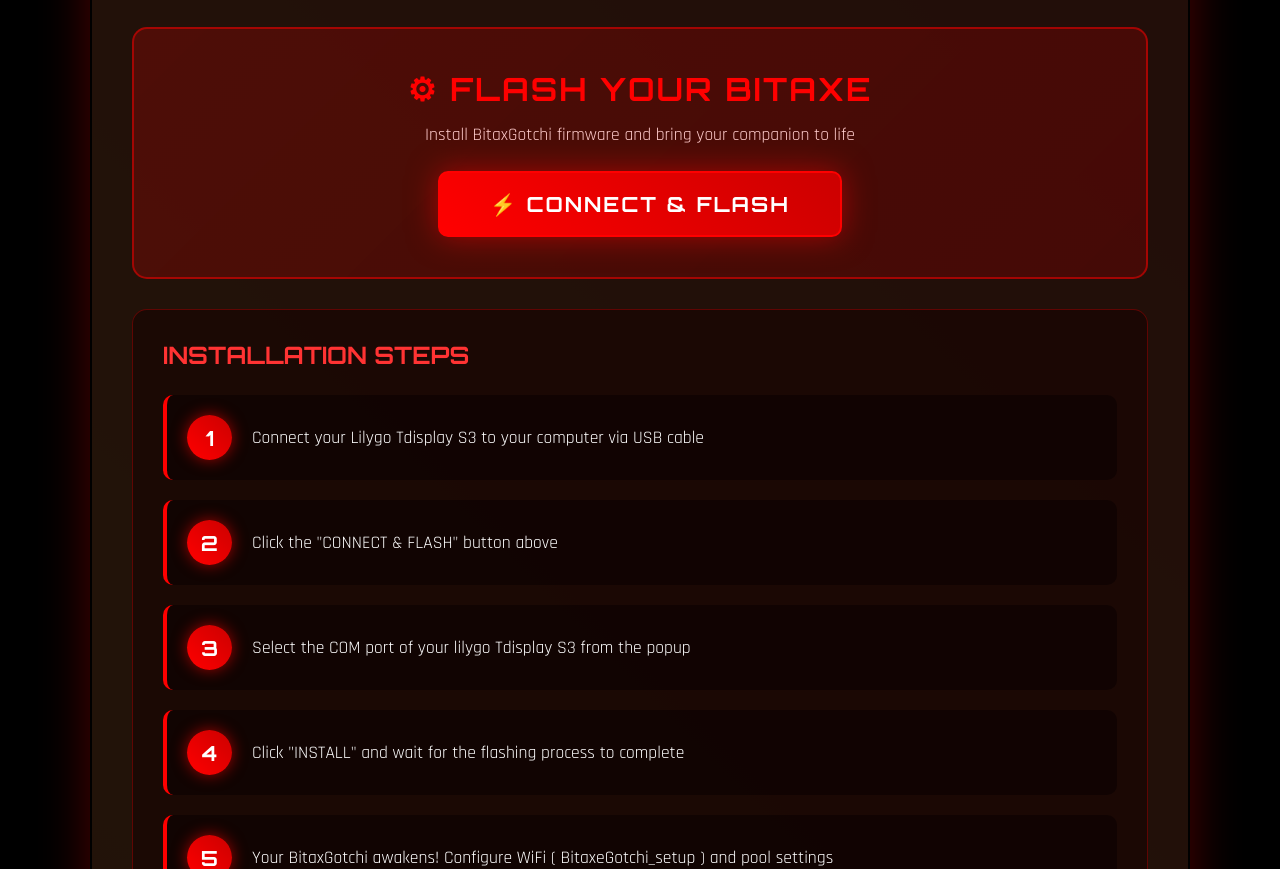
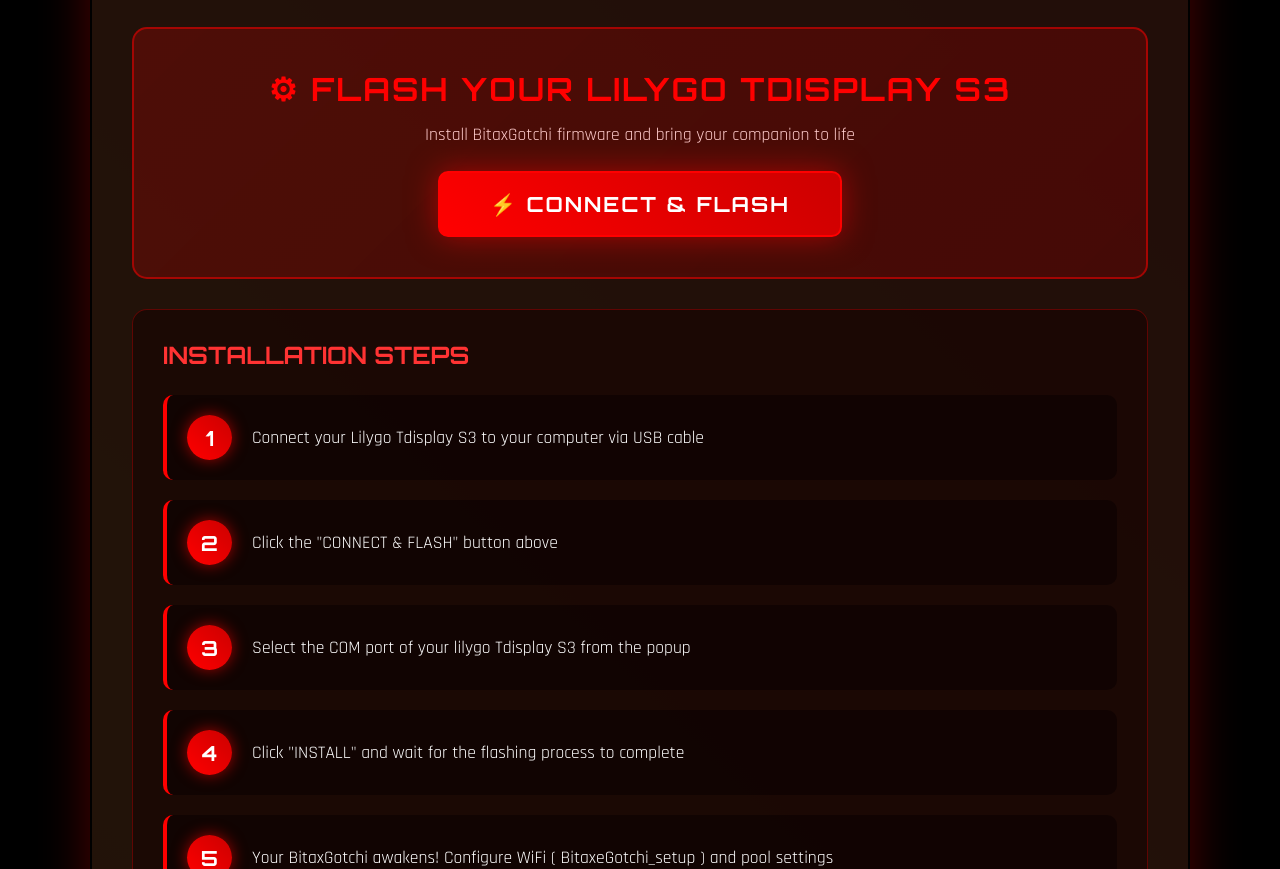
Before and after one commit to Silexperience210/bitaxegotchi, a plain HTML site: page index.html in a window 1280 px wide. Shown: the part 1054-1923 px from the top of the page. Drawn offline with Linux system fonts and the light colour scheme.

Commit message:
Update index.html

```diff
--- a/index.html
+++ b/index.html
@@ -416,7 +416,7 @@
                 </div>
 
                 <div class="flash-section">
-                    <h2>⚙ Flash Your Bitaxe</h2>
+                    <h2>⚙ Flash Your Lilygo Tdisplay S3</h2>
                     <p>Install BitaxGotchi firmware and bring your companion to life</p>
                     <esp-web-install-button manifest="./manifest.json">
                         <button slot="activate">⚡ CONNECT & FLASH</button>
```
